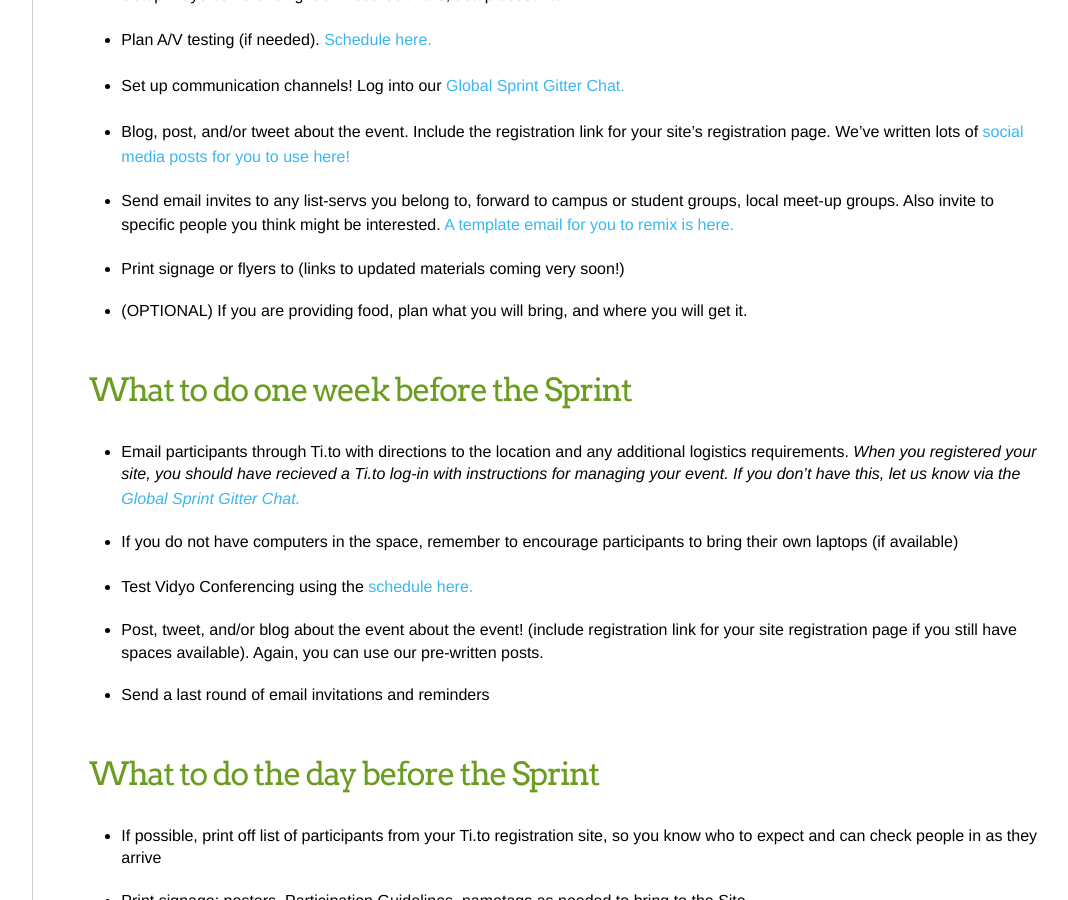
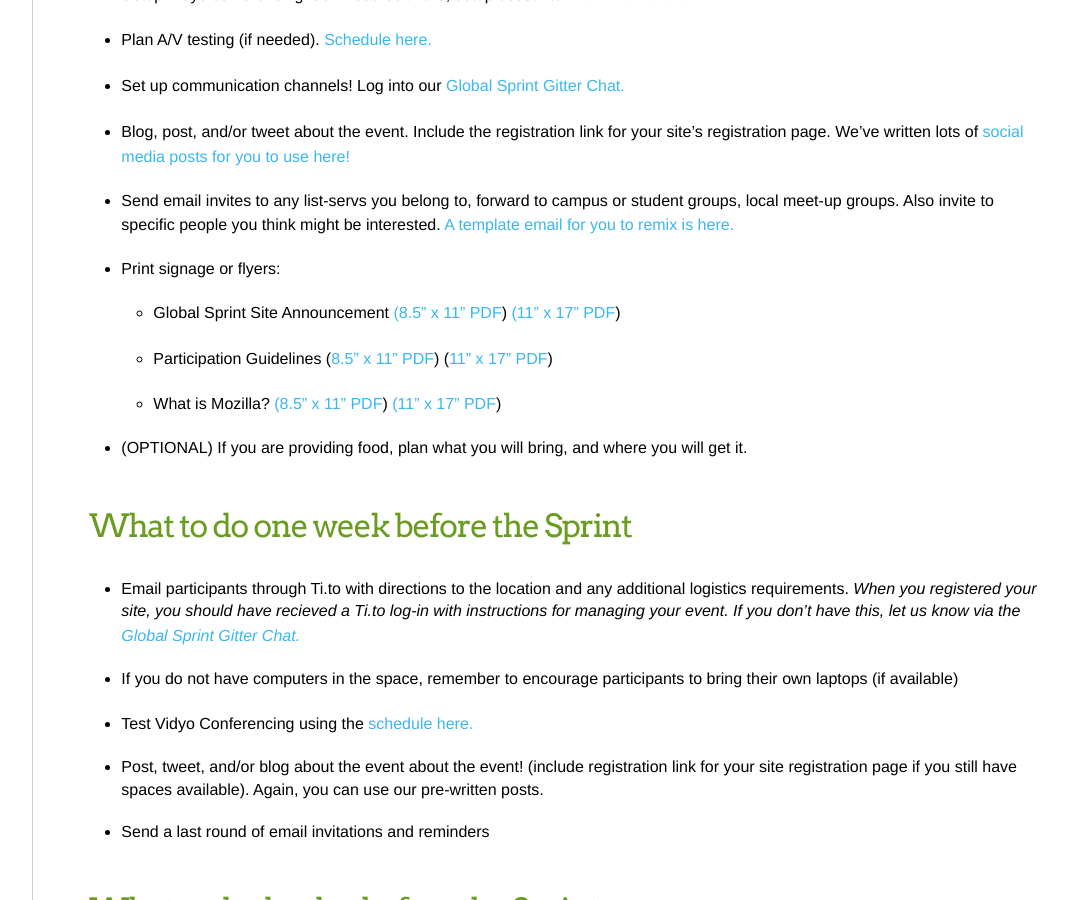
Before and after one commit to mozilla/global-sprint, a Jekyll site: the page built from _articles/site-hosts/checklist.md, in a window 1280 px wide and 900 px high, scrolled down 600 px. Shown: the whole window, without its empty margins (180-1248 px from the left). Built offline with Jekyll 4.4.1, drawn with Linux system fonts in a browser that asks for light colours; comment, search, counter and statistics services are not loaded.

Commit message:
Added updated signage links

```diff
--- a/_articles/site-hosts/checklist.md
+++ b/_articles/site-hosts/checklist.md
@@ -21,7 +21,16 @@ The space must have ...
 * Set up communication channels! Log into our [Global Sprint Gitter Chat.](https://gitter.im/mozilla/global-sprint-2017)
 * Blog, post, and/or tweet about the event. Include the registration link for your site's registration page. We've written lots of [social media posts for you to use here!](https://public.etherpad-mozilla.org/p/globalsprint-what-to-tweet)
 * Send email invites to any list-servs you belong to, forward to campus or student groups, local meet-up groups. Also invite to specific people you think might be interested. [A template email for you to remix is here.](https://public.etherpad-mozilla.org/p/globalsprint-email-template)
-* Print signage or flyers to (links to updated materials coming very soon!)
+* Print signage or flyers:
+  * Global Sprint Site Announcement
+    [(8.5" x 11" PDF](https://github.com/MozillaFoundation/Design/files/1033127/global-sprint-editable-8p5x11.pdf))
+    [(11" x 17" PDF](https://github.com/MozillaFoundation/Design/files/1033126/global-sprint-editable-11x17.pdf))
+  * Participation Guidelines
+    ([8.5" x 11" PDF](https://github.com/MozillaFoundation/Design/files/1033129/participation-guidelines-8p5x11.pdf))
+    ([11" x 17" PDF](https://github.com/MozillaFoundation/Design/files/1033128/participation-guildelines-11x17.pdf))
+  * What is Mozilla?
+    [(8.5" x 11" PDF](https://github.com/MozillaFoundation/Design/files/1033130/what-is-mozilla-8p5x11.pdf))
+    [(11" x 17" PDF](https://github.com/MozillaFoundation/Design/files/1033131/what-is-mozilla-11x17.pdf))
 * (OPTIONAL) If you are providing food, plan what you will bring, and where you will get it.
 
 
```
